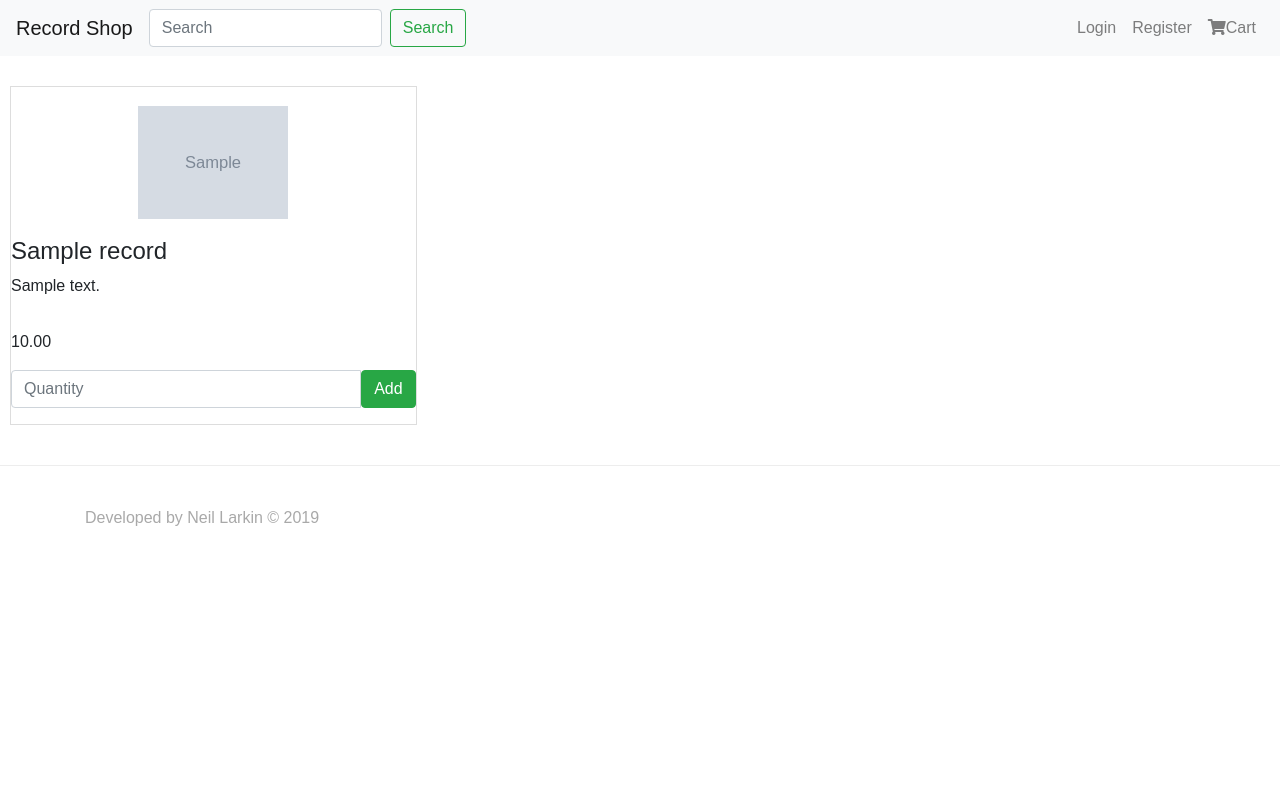
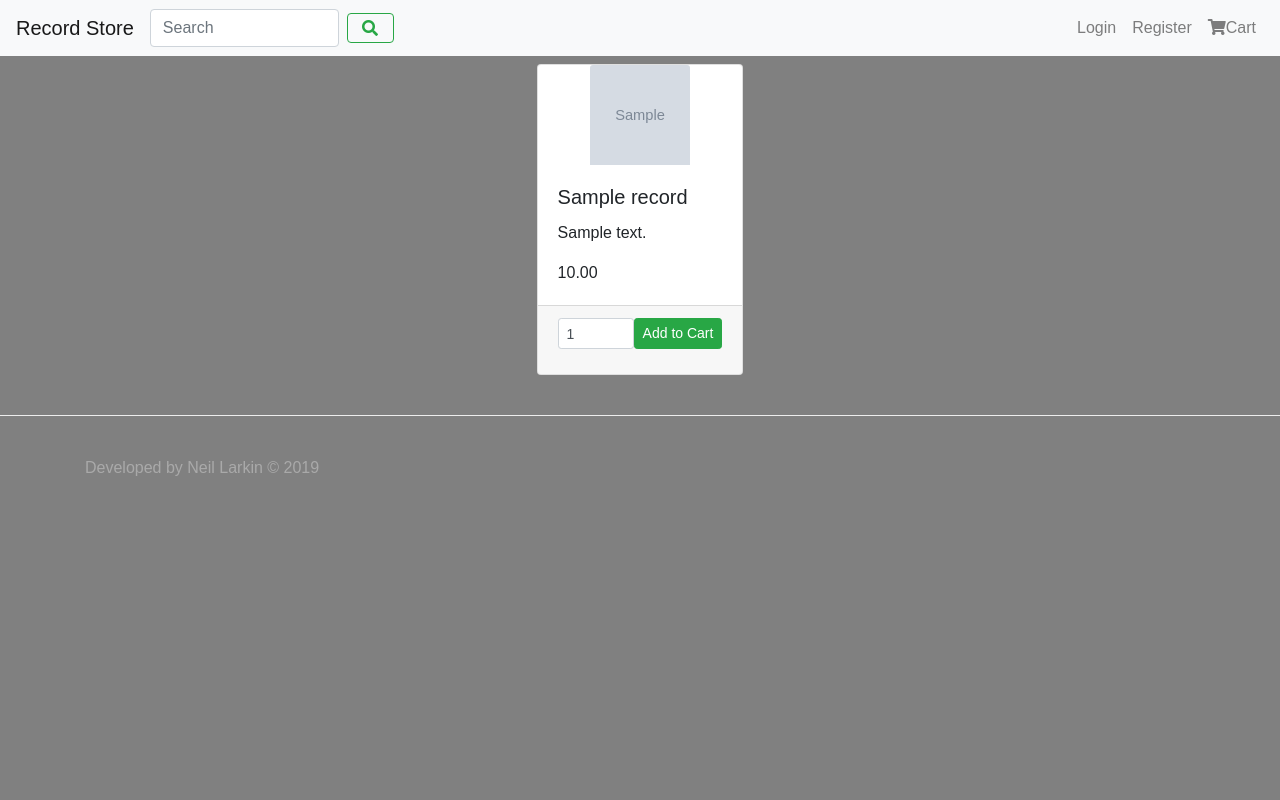
Before and after one commit to neillarkin/webshop, a Django app: page / in a window 1280 px wide. Run offline with Django 3.2, Linux system fonts and the light colour scheme; tables that the repository leaves empty hold one stand-in row (values such as "Sample post"); grey boxes marked "Sample" are stand-in pictures; some libraries are stand-ins or nearby versions.

Commit message:
Completed styling on Records and Cart pages

```diff
--- a/records/templates/records.html
+++ b/records/templates/records.html
@@ -2,30 +2,38 @@
 
 {% block content %}
 
+                        <!--d-flex align-items-center -->
 <div class="container-fluid">
-<div class="row row-flex">
+  <div class="row ">
+
+      <div class="card-deck mx-auto ">
+
         {% for record in records %}
-    <div class="col-10 col-offset-1 col-sm-offset-0 col-sm-6 col-md-4 display panel panel-default">
-        <div class="panel-body">
-            <div class="record" style="background-image: url('{{ MEDIA_URL }}{{ record.image }}')"></div>
-
-            <h4>{{ record.name }}</h4>
-            <p class="record-description">{{ record.description }}</p>
-            <p>{{ record.price }}</p>
-
+          <div class="card">
+            <img class="card-img-top mx-auto" src="{{ MEDIA_URL }}{{ record.image }}" alt="Card image cap">
+            <div class="card-body ">
+              <h5 class="card-title">{{ record.name }}</h5>
+              <p class="card-text">{{ record.description }}</p>
+              <p class="card-text">{{ record.price }}</p>
+            </div>
+            <div class="card-footer">
+              <small>
                   <form method="post" action="{% url 'add_to_cart' record.id %}">
                     {% csrf_token %}
-                <div class="input-group">
-                <input name="quantity" type="number" min="1" max="999" class="form-control" placeholder="Quantity">
+                        <div class="input-group ">
+                             <span><input name="quantity" type="number" min="1" max="999" class="form-control form-control-sm" value="1"></span>
                             <span class="input-group-btn">
-                        <button class="btn btn-success" type="submit">Add</button>
+                                <button class="btn btn-success btn-sm" type="submit">Add to Cart</button>
                             </span>
                         </div>
                     </form>
+              </small>
+            </div>
+          </div>
+        {% endfor %}
+
+      </div>
 
   </div>
 </div>
-    {% endfor %}
-</div>
-</div>
 {% endblock %}
--- a/static/css/custom.css
+++ b/static/css/custom.css
@@ -1,9 +1,11 @@
 body {
     font-family: Arial;
     padding-top: 0;
+    background-color:grey;
 }
 
 footer {
+
     margin-top: 40px;
     padding-top: 40px;
     padding-bottom: 40px;
@@ -11,14 +13,9 @@ footer {
     color: #A9A9A9;
 }
 
-.icon-bar {
-    background-color: #fff;
-}
 
-.accountform {
-    padding-top: 20px;
-}
 
+/**************NAVBAR*/
 .badge {
     padding-left: 9px;
     padding-right: 9px;
@@ -31,7 +28,15 @@ footer {
 .badge-warning[href] {
     background-color: #c67605;
 }
+/************** NAVBAR END */
 
+
+
+
+
+
+
+/**************RECORD PANELS*/
 .record {
     background-size: contain;
     background-position: center center;
@@ -40,6 +45,49 @@ footer {
     height: 150px;
     margin: 0 auto;
 }
+
+img.card-img-top{
+    width: 100px;
+    height: 100px;
+}
+
+.input-group .btn.btn-success{
+    /*margin-top:2px;*/
+}
+
+.record-description {
+    /*min-height: 40px;*/
+}
+
+
+.card{
+
+}
+.card-deck{
+    /*margin-left:50px;*/
+    /*background-color: yellow;*/
+
+    /*margin-right:1px;*/
+
+}
+.card-body {
+    /*border-color: transparent;*/
+    /*padding: 0 10px;*/
+    /*height: 100%;*/
+    /*border: 1px solid #ddd;*/
+}
+
+
+
+
+/**************RECORD END */
+
+
+
+.accountform {
+    padding-top: 20px;
+}
+
 
 caption p {
     word-wrap: break-word;
@@ -50,17 +98,3 @@ caption p {
     flex-wrap: wrap;
     margin-top: 30px;
 }
-
-.panel-default {
-    border-color: transparent;
-    padding: 0 10px;
-}
-
-.panel-body {
-    height: 100%;
-    border: 1px solid #ddd;
-}
-
-.record-description {
-    min-height: 40px;
-}
--- a/templates/base.html
+++ b/templates/base.html
@@ -12,28 +12,33 @@
     <script src="https://code.jquery.com/jquery-3.3.1.slim.min.js" integrity="sha384-q8i/X+965DzO0rT7abK41JStQIAqVgRVzpbzo5smXKp4YfRvH+8abtTE1Pi6jizo" crossorigin="anonymous"></script>
     <script src="https://cdnjs.cloudflare.com/ajax/libs/popper.js/1.14.6/umd/popper.min.js" integrity="sha384-wHAiFfRlMFy6i5SRaxvfOCifBUQy1xHdJ/yoi7FRNXMRBu5WHdZYu1hA6ZOblgut" crossorigin="anonymous"></script>
     <script src="https://stackpath.bootstrapcdn.com/bootstrap/4.2.1/js/bootstrap.min.js" integrity="sha384-B0UglyR+jN6CkvvICOB2joaf5I4l3gm9GU6Hc1og6Ls7i6U/mkkaduKaBhlAXv9k" crossorigin="anonymous"></script>
-{% block head_js %}
-{% endblock head_js %}
+    {% block head_js %} {% endblock head_js %}
 </head>
 
 <body>
 
-<nav class="navbar navbar-expand-lg navbar-light bg-light">
-    <a class="navbar-brand " href="{% url 'index' %}">Record Shop</a>
-    <form class="form-inline my-2 my-lg-0"  action="{% url 'search' %}" method="get">
-    <input class="form-control mr-sm-2" type="search" name="q" placeholder="Search" aria-label="Search">
-    <button class="btn btn-outline-success my-2 my-sm-0" type="submit">Search</button>
+    <nav class="navbar sticky-top navbar-expand-lg navbar-light bg-light">
+        <button class="navbar-toggler" type="button" data-toggle="collapse" data-target="#navbarSupportedContent" aria-controls="navbarSupportedContent" aria-expanded="false" aria-label="Toggle navigation">
+            <span class="navbar-toggler-icon"></span>
+        </button>
+
+        <a class="navbar-brand" href="{% url 'index' %}">Record Store</a>
+
+        <form class="form-inline my-2 my-lg-0" action="{% url 'search' %}" method="get">
+            <input class="form-control mr-sm-2 col-8" type="search" name="q" placeholder="Search" aria-label="Search">
+            <button class="btn btn-outline-success my-2 my-sm-0 col-2" type="submit"><i class="fas fa-search"></i></button>
         </form>
+
         <div class="collapse navbar-collapse" id="navbarSupportedContent">
             <ul class="navbar-nav ml-auto">
                 {% if user.is_authenticated %}
-            <li class="nav-item" ><a class="nav-link" href="{% url 'profile' %}">Profile</a></li>
-            <li class="nav-item" ><a class="nav-link" href="{% url 'logout' %}">Logout</a></li>
+                <li class="nav-item"><a class="nav-link" href="{% url 'profile' %}">Profile</a></li>
+                <li class="nav-item"><a class="nav-link" href="{% url 'logout' %}">Logout</a></li>
                 {% else %}
-            <li class="nav-item" ><a class="nav-link" href="{% url 'login' %}">Login</a></li>
-            <li class="nav-item" ><a class="nav-link" href="{% url 'registration' %}">Register</a></li>
+                <li class="nav-item"><a class="nav-link" href="{% url 'login' %}">Login</a></li>
+                <li class="nav-item"><a class="nav-link" href="{% url 'registration' %}">Register</a></li>
                 {% endif %}
-            <li class="nav-item" >
+                <li class="nav-item">
                     <a class="nav-link" href="{% url 'view_cart' %}"><i class="fas fa-shopping-cart"></i>Cart
                     {% if record_count > 0 %}
                         <label class="badge badge-warning">{{ record_count }}</label>
@@ -42,6 +47,7 @@
                 </li>
             </ul>
         </div>
+
     </nav>
 
     <h1>
@@ -52,16 +58,14 @@
    A message is created from each of the accounts/views functions)-->
     {% if messages %}
     <div class="alert alert-success" role="alert">
-        {% for message in messages %}
-            {{ message }}
-        {% endfor %}
+        {% for message in messages %} {{ message }} {% endfor %}
     </div>
     {% endif %}
 
-    <!--<div class="container">-->
-    <!--</div>-->
+
 
     {% block content %}
+
     {% endblock %}
 
     <footer>
```
Also changed, not shown: cart/templates/cart.1.html (added, +45 -0 lines), cart/templates/cart.html (+30 -20 lines), media/images/vinyl-record.png (added), media/images/vinyl-record_S4C4fwa.png (added), media/images/vinyl-record_VMqny9q.png (added), media/images/vinyl-record_nmWC4f8.png (added), media/images/vinyl-record_sL0I30r.png (added). Lines whose indentation alone changed are shown as unchanged.
